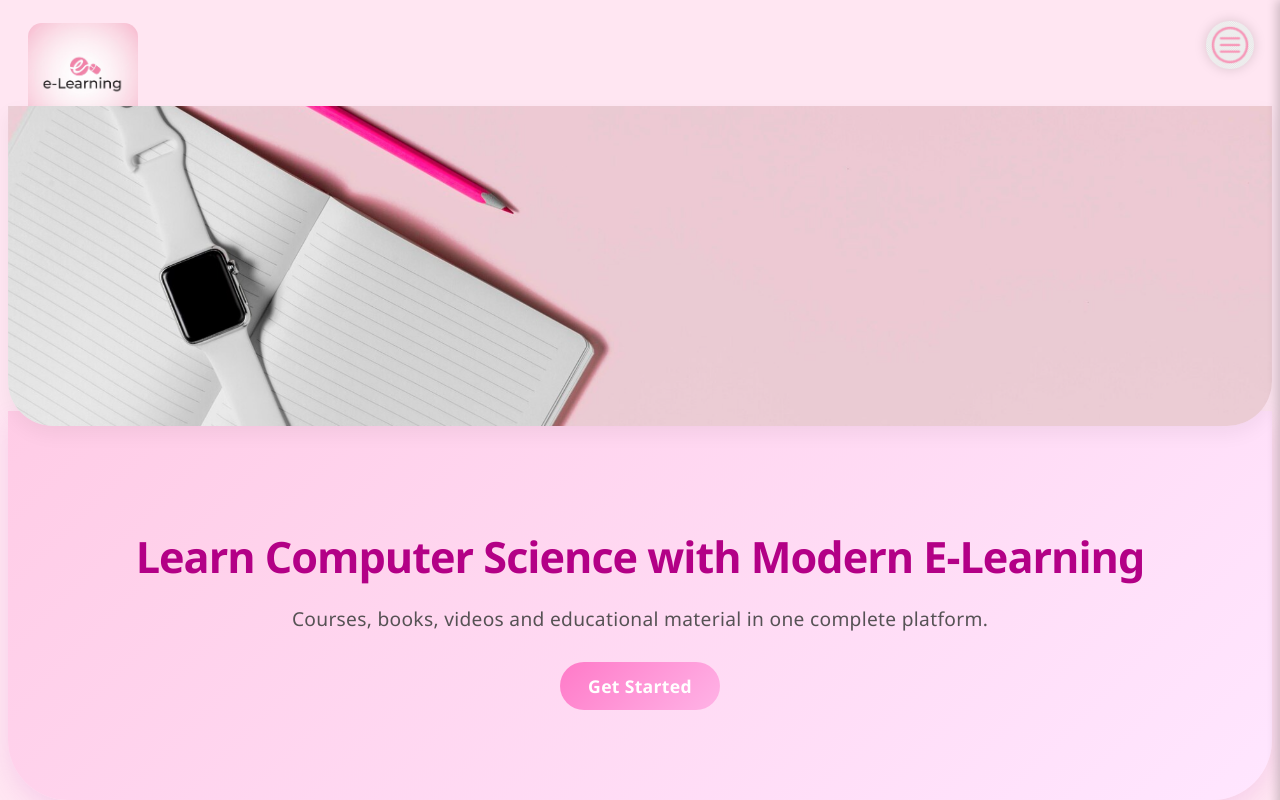
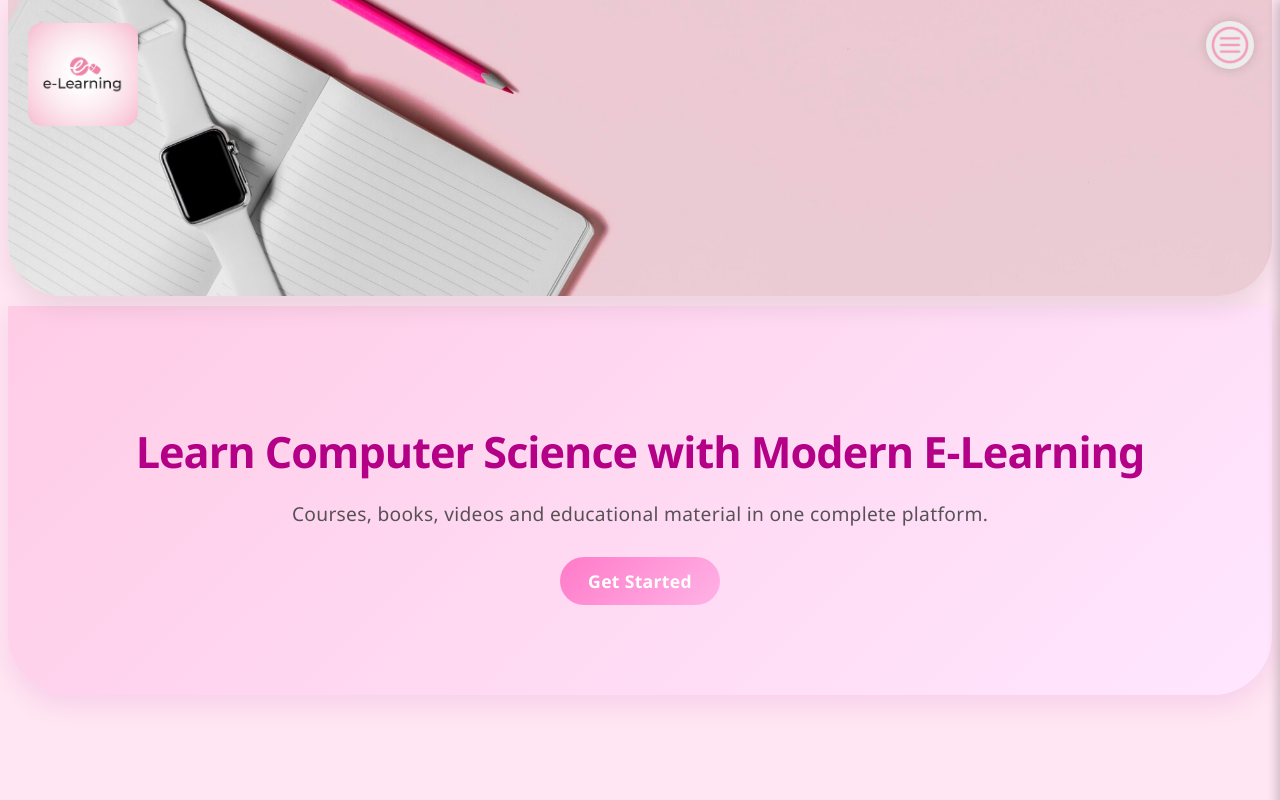
Before and after one commit to tswnou/Web_Assignment_PartA, a plain HTML site: page part-a-frontend/index.html in a window 1280 px wide. Shown: the top 800 px of the page. Drawn offline with Linux system fonts and the light colour scheme.

Commit message:
refactor: clean up CSS comments and adjust layout styles

```diff
--- a/part-a-frontend/assets/css/components.css
+++ b/part-a-frontend/assets/css/components.css
@@ -211,7 +211,6 @@
     box-shadow: 0 3px 10px rgba(200, 80, 192, 0.15);
 }
 
-/* Hover effect */
 .nav a:hover {
     transform: translateY(-2px);
     box-shadow: 0 5px 14px rgba(200, 80, 192, 0.25);
@@ -246,7 +245,6 @@
     margin-bottom: 30px;
 }
 
-/* GRID FOR FIELDS */
 .form-row {
     display: flex;
     gap: 20px;
@@ -274,7 +272,6 @@
     font-size: 1rem;
 }
 
-/* BUTTON */
 .btn-register {
     margin-top: 25px;
     padding: 12px 30px !important;
@@ -290,7 +287,7 @@
 
 /* Inputs – clean white style */
 .form-field input {
-    background: #ffffff; /*  */
+    background: #ffffff;
     border: 2px solid #ffb3d9;
     border-radius: 12px;
     padding: 12px 14px;
@@ -303,15 +300,13 @@
     color: #bbb;
 }
 
-/* Focus effect */
 .form-field input:focus {
     border-color: #ff66c4;
     box-shadow: 0 0 8px rgba(255, 100, 200, 0.35);
 }
 
-/* Select – same white style */
 .form-field select {
-    background: #ffffff; /* WHITE */
+    background: #ffffff;
     border: 2px solid #ffb3d9;
     border-radius: 12px;
     padding: 12px 14px;
@@ -337,7 +332,6 @@
 }
 
 
-/* MOBILE FIX */
 @media (max-width: 600px) {
     .form-row {
         flex-direction: column;
@@ -374,7 +368,6 @@
 }
 
 
-/* Dropdown options */
 .form-field select option {
     background: #ffe6f7;
     color: #333;
@@ -401,14 +394,12 @@
 }
 
 
-/* Wrapper */
 .custom-select {
     position: relative;
     width: 100%;
     font-size: 1rem;
 }
 
-/* Box that shows current choice */
 .custom-select .selected {
     background: #ffffff;
     border: 2px solid #ffb3d9;
@@ -420,7 +411,6 @@
     position: relative;
 }
 
-/* Small pink arrow */
 .custom-select .selected::after {
     content: "▾";
     position: absolute;
@@ -431,7 +421,6 @@
     font-size: 1.2rem;
 }
 
-/* Dropdown list */
 .custom-select .options {
     display: none;
     position: absolute;
--- a/part-a-frontend/assets/css/layout.css
+++ b/part-a-frontend/assets/css/layout.css
@@ -209,7 +209,7 @@
     background: linear-gradient(135deg, #ffcce6, #ffe6ff);
     text-align: center;
     border-radius: 0 0 60px 60px;
-    margin-top: -15px;
+    margin-top: 10px;
 }
 
 
@@ -239,3 +239,32 @@
 .btn-primary {
     box-shadow: 0 0 20px rgba(255, 120, 200, 0.5);
 }
+
+
+.top-banner {
+    width: 100%;
+    height: 300px; /* ΑΝΕΒΑΣΕ ΤΟ εδώ: βάλτο 380, 420, 450 αν θες */
+    background: url("../img/banner.png") center/cover no-repeat;
+
+    margin-top: -150px; /* ΑΝΕΒΑΖΕΙ ΤΗΝ ΕΙΚΟΝΑ */
+    border-radius: 0 0 55px 55px;
+
+    box-shadow: 0 12px 24px rgba(0,0,0,0.08);
+    overflow: hidden;
+    position: relative;
+    z-index: 1;
+}
+
+.top-banner {
+    position: relative;
+    z-index: 1;   /* ΠΙΣΩ από το κουμπί */
+}
+
+.menu-toggle {
+    position: fixed;
+    z-index: 1200; /* ΤΟ ΑΦΗΝΟΥΜΕ Ή ΤΟ ΚΑΝΟΥΜΕ 9999 */
+}
+.logo img {
+    position: relative;
+    z-index: 9999;
+}
--- a/part-a-frontend/index.html
+++ b/part-a-frontend/index.html
@@ -40,7 +40,6 @@
 </header>
 
 <div class="top-banner">
-    <img src="assets/img/banner.png" alt="Top Banner">
 </div>
 
 <main>
```
